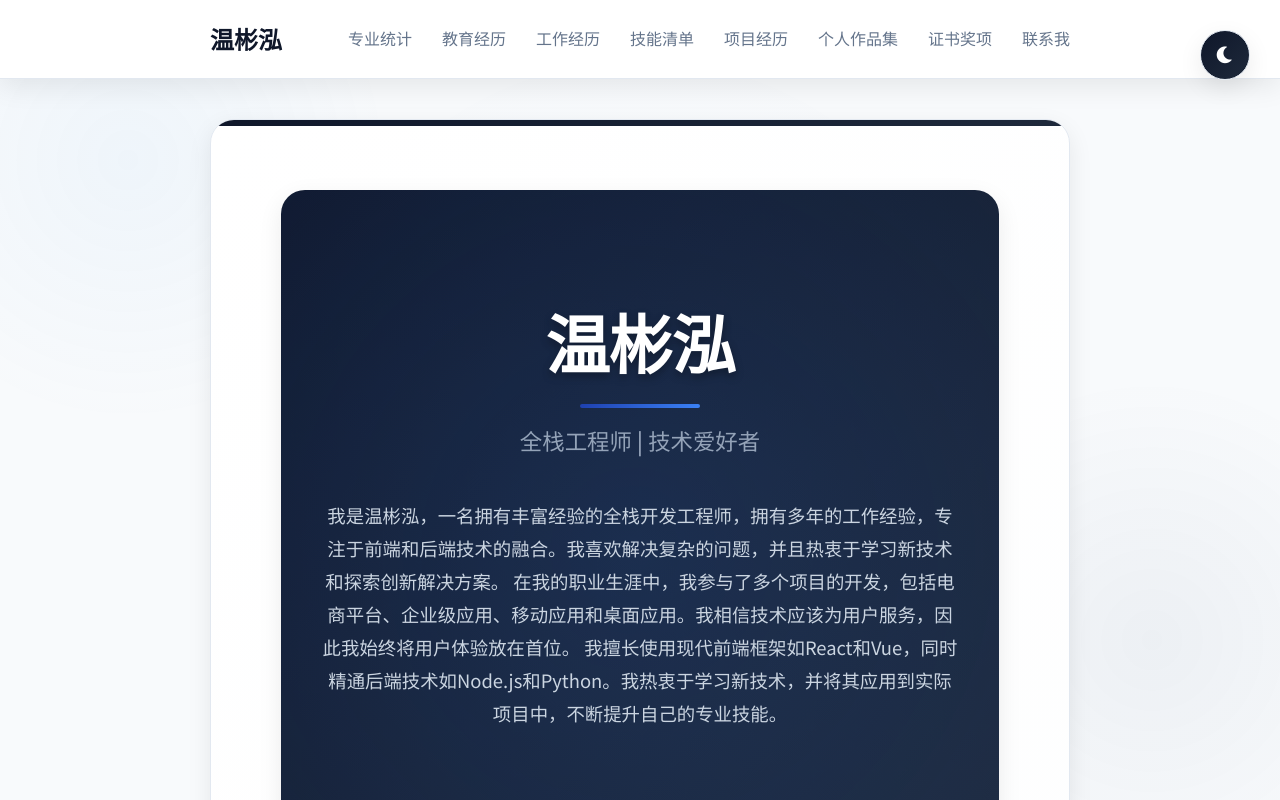
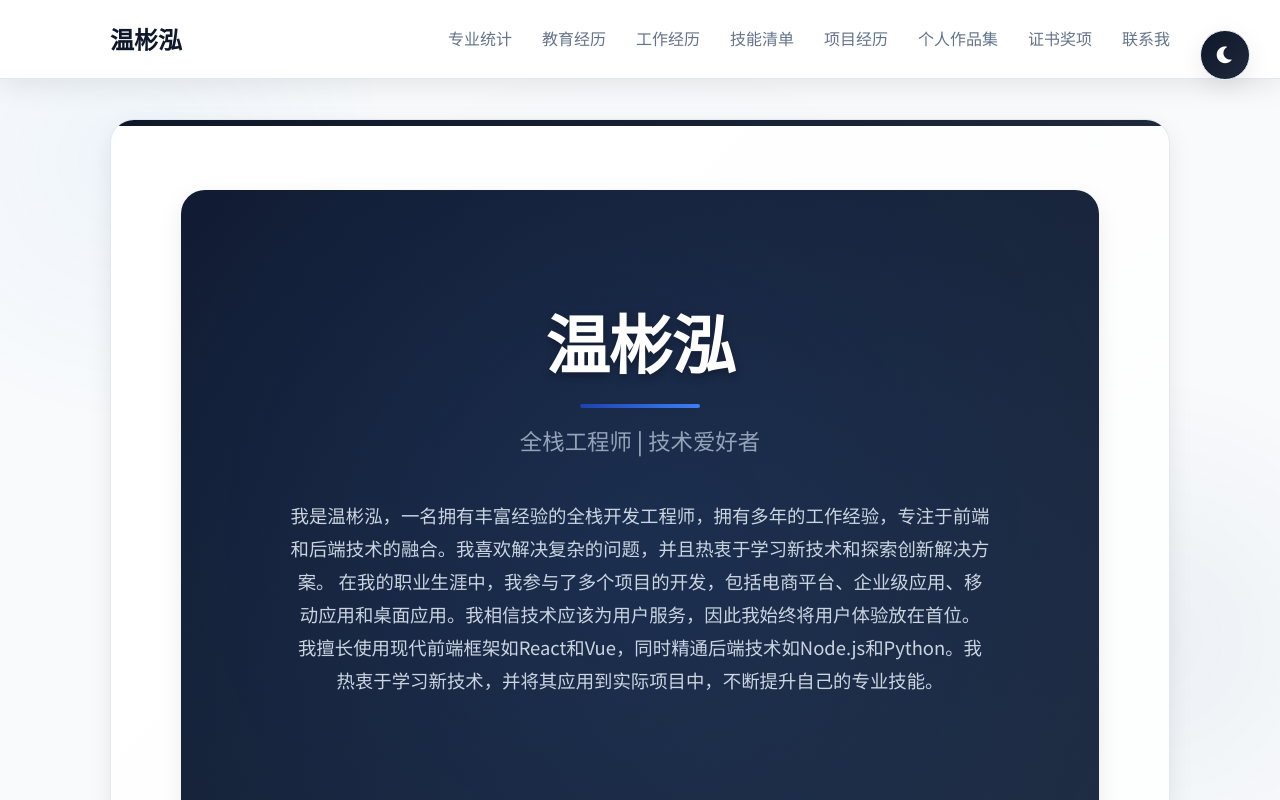
Before and after one commit to yuk405/yuk405.github.io, a plain HTML site: page index.html in a window 1280 px wide. Shown: the top 800 px of the page. Drawn offline with Linux system fonts and the light colour scheme.

Commit message:
Update index.html

```diff
--- a/index.html
+++ b/index.html
@@ -49,7 +49,7 @@
             background-attachment: fixed;
         }
         .container {
-            max-width: 900px;
+            max-width: 1100px;
             margin: 0 auto;
             padding: 40px 20px;
         }
@@ -624,7 +624,7 @@
             border-bottom: 1px solid var(--border-color);
         }
         .navbar-container {
-            max-width: 900px;
+            max-width: 1100px;
             margin: 0 auto;
             padding: 20px 20px;
             display: flex;
```
